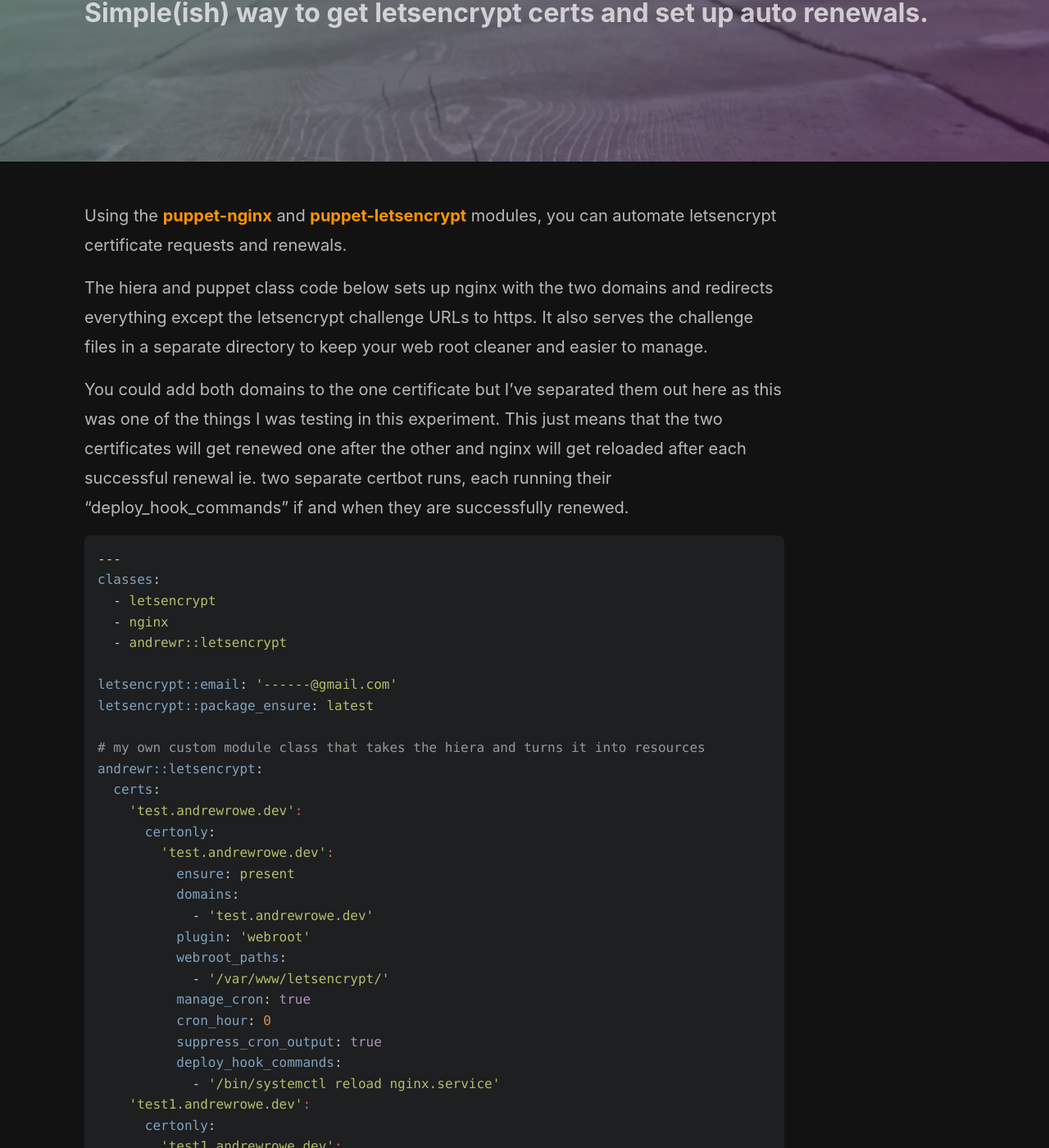
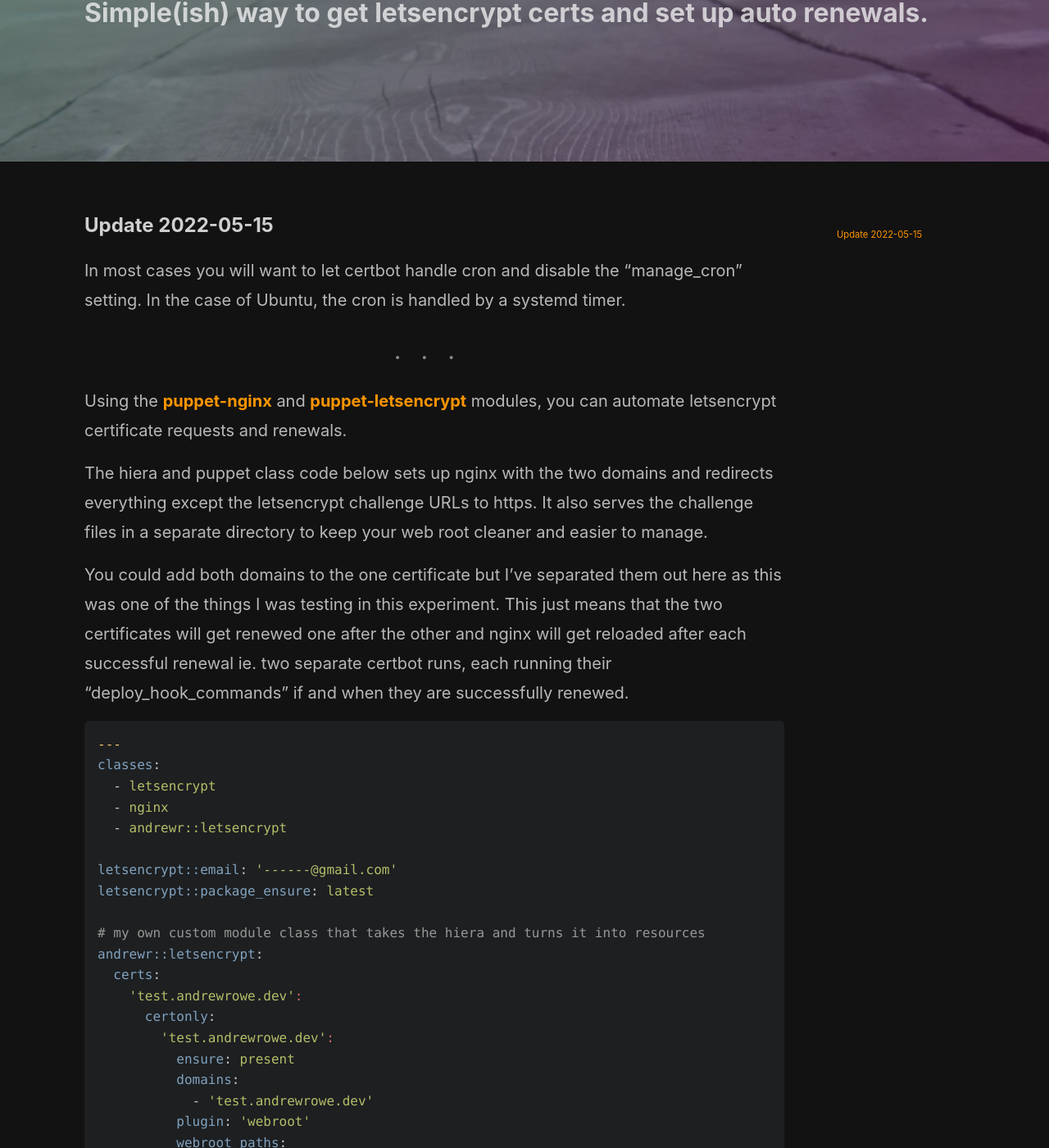
Before and after one commit to rowead/rowead.github.io, a Jekyll site: the page built from _posts/2021-08-07-puppet-and-letsencrypt.md, in a window 1280 px wide and 1400 px high, scrolled down 394 px. Shown: the whole window at 82% size. Built offline with Jekyll 4.4.1, drawn with Linux system fonts in a browser that asks for light colours; some of the changed text lies outside the part shown.

Commit message:
Update cron details for puppet letsencrypt module

```diff
--- a/_posts/2021-08-07-puppet-and-letsencrypt.md
+++ b/_posts/2021-08-07-puppet-and-letsencrypt.md
@@ -4,8 +4,13 @@
 excerpt: >
   Simple(ish) way to get letsencrypt certs and set up auto renewals.
 published: true
-last_modified_at: 2021-08-27 08:38:00 +0800
+last_modified_at: 2022-05-15 19:00:00 +0800
 ---
+### Update 2022-05-15
+In most cases you will want to let certbot handle cron and disable the "manage_cron" setting. In the case of Ubuntu, the cron is  handled by a systemd timer.
+
+---
+
 Using the [puppet-nginx](https://forge.puppet.com/modules/puppetlabs/nginx) and [puppet-letsencrypt](https://forge.puppet.com/modules/puppet/letsencrypt) modules, you can automate letsencrypt certificate requests and renewals.
 
 
@@ -36,9 +41,10 @@
           plugin: 'webroot'
           webroot_paths:
             - '/var/www/letsencrypt/'
-          manage_cron: true
-          cron_hour: 0
-          suppress_cron_output: true
+#          manage_cron: true
+          manage_cron: false # disable for Ubuntu
+#          cron_hour: 0
+#          suppress_cron_output: true
           deploy_hook_commands:
             - '/bin/systemctl reload nginx.service'
     'test1.andrewrowe.dev':
```
